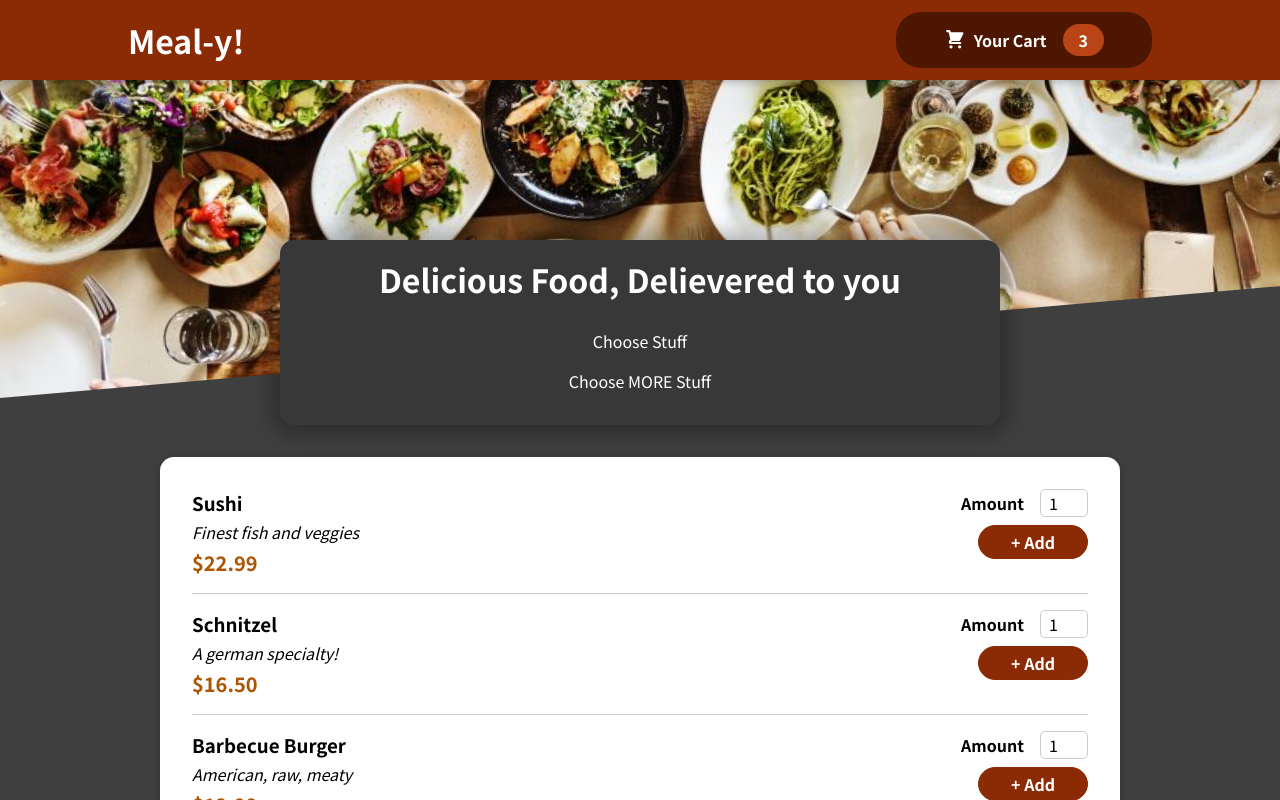
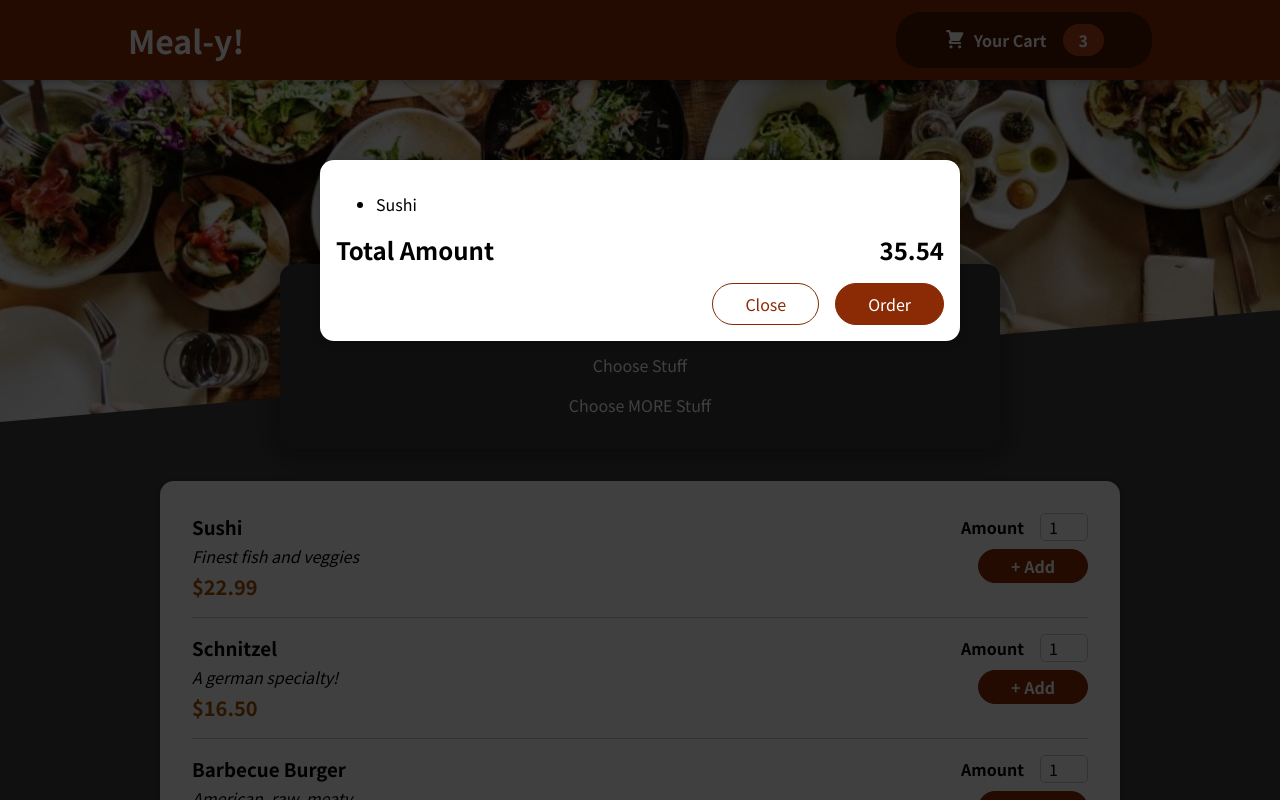
Before and after one commit to joe-dumford/meal-y, a React (Create React App) app: page / in a window 1280 px wide. Shown: the top 800 px of the page. Built offline with nearby package versions, Linux system fonts and the light colour scheme.

Commit message:
Started Cart Modal

```diff
--- a/public/index.html
+++ b/public/index.html
@@ -28,6 +28,7 @@
   </head>
   <body>
     <noscript>You need to enable JavaScript to run this app.</noscript>
+    <div id="overlays"></div>
     <div id="root"></div>
     <!--
       This HTML file is a template.
--- a/src/App.js
+++ b/src/App.js
@@ -1,14 +1,16 @@
 import { Fragment } from 'react';
 import Header from './components/Layout/Header';
 import Meals from './components/Meals/Meals';
+import Cart from './components/Cart/Cart';
 
 function App() {
   return (
     <Fragment>
-      <Header />
-      <main>
-          <Meals />
-      </main>
+        <Cart />
+        <Header />
+        <main>
+            <Meals />
+        </main>
     </Fragment>
   );
 }
--- a/src/components/Cart/Cart.js
+++ b/src/components/Cart/Cart.js
@@ -1,4 +1,5 @@
 import classes from './Cart.module.css';
+import Modal from '../UI/Modal';
 
 const Cart = props => {
     const cartItems = <ul className={'cart-items'}>{[
@@ -12,7 +13,7 @@
     </ul>;
 
     return (
-        <div>
+        <Modal>
             {cartItems}
             <div className={classes.total}>
                 <span>Total Amount</span>
@@ -22,7 +23,7 @@
                 <button className={classes['button--alt']}>Close</button>
                 <button className={classes.button}>Order</button>
             </div>
-        </div>
+        </Modal>
     )
 }
 
--- /dev/null
+++ b/src/components/UI/Modal.js
@@ -0,0 +1,32 @@
+import { Fragment } from 'react';
+import ReactDOM from 'react-dom';
+
+import classes from './Modal.module.css';
+
+const Backdrop = props => {
+    return <div className={classes.backdrop} />
+}
+
+const ModalOverlay = props => {
+    return (
+        <div className={classes.modal}>
+            <div className={classes.content}>{props.children}</div>
+        </div>
+    )
+}
+
+const portalElement = document.getElementById('overlays')
+
+const Modal = (props) => {
+    return (
+        <Fragment>
+            {ReactDOM.createPortal(<Backdrop />, portalElement)};
+            {ReactDOM.createPortal(
+                <ModalOverlay>{props.children}</ModalOverlay>,
+                portalElement
+            )}
+        </Fragment>
+    )
+}
+
+export default Modal
--- /dev/null
+++ b/src/components/UI/Modal.module.css
@@ -0,0 +1,40 @@
+.backdrop {
+    position: fixed;
+    top: 0;
+    left: 0;
+    width: 100%;
+    height: 100vh;
+    z-index: 20;
+    background-color: rgba(0, 0, 0, 0.75);
+}
+
+.modal {
+    position: fixed;
+    top: 20vh;
+    left: 5%;
+    width: 90%;
+    background-color: white;
+    padding: 1rem;
+    border-radius: 14px;
+    box-shadow: 0 2px 8px rgba(0, 0, 0, 0.25);
+    z-index: 30;
+    animation: slide-down 300ms ease-out forwards;
+}
+
+@media (min-width: 768px) {
+    .modal {
+        width: 40rem;
+        left: calc(50% - 20rem);
+    }
+}
+
+@keyframes slide-down {
+    from {
+        opacity: 0;
+        transform: translateY(-3rem);
+    }
+    to {
+        opacity: 1;
+        transform: translateY(0);
+    }
+}
```
